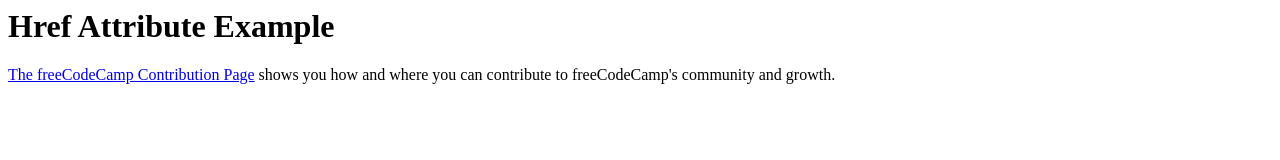
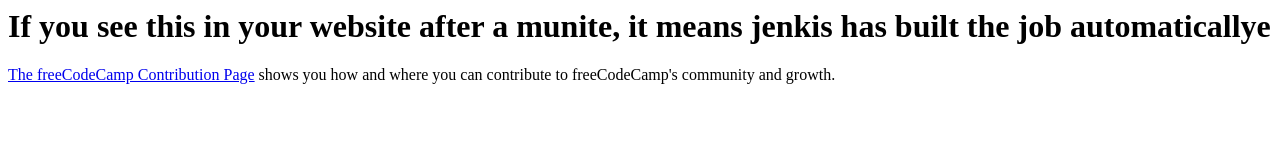
Before and after one commit to kanthchandu/wesley, a plain HTML site: page john.html in a window 1280 px wide. Drawn offline with Linux system fonts and the light colour scheme.

Commit message:
This is the last commit

```diff
--- a/john.html
+++ b/john.html
@@ -3,7 +3,7 @@
     <title>If you see this in your website after a munite, it means jenkis has built the job automatically</title>
   </head>
   <body>
-    <h1>Href Attribute Example</h1>
+    <h1>If you see this in your website after a munite, it means jenkis has built the job automaticallye</h1>
     <p>
       <a href="https://www.freecodecamp.org/contribute/">The freeCodeCamp Contribution Page</a> shows you how and where you can contribute to freeCodeCamp's community and growth.
     </p>
```
